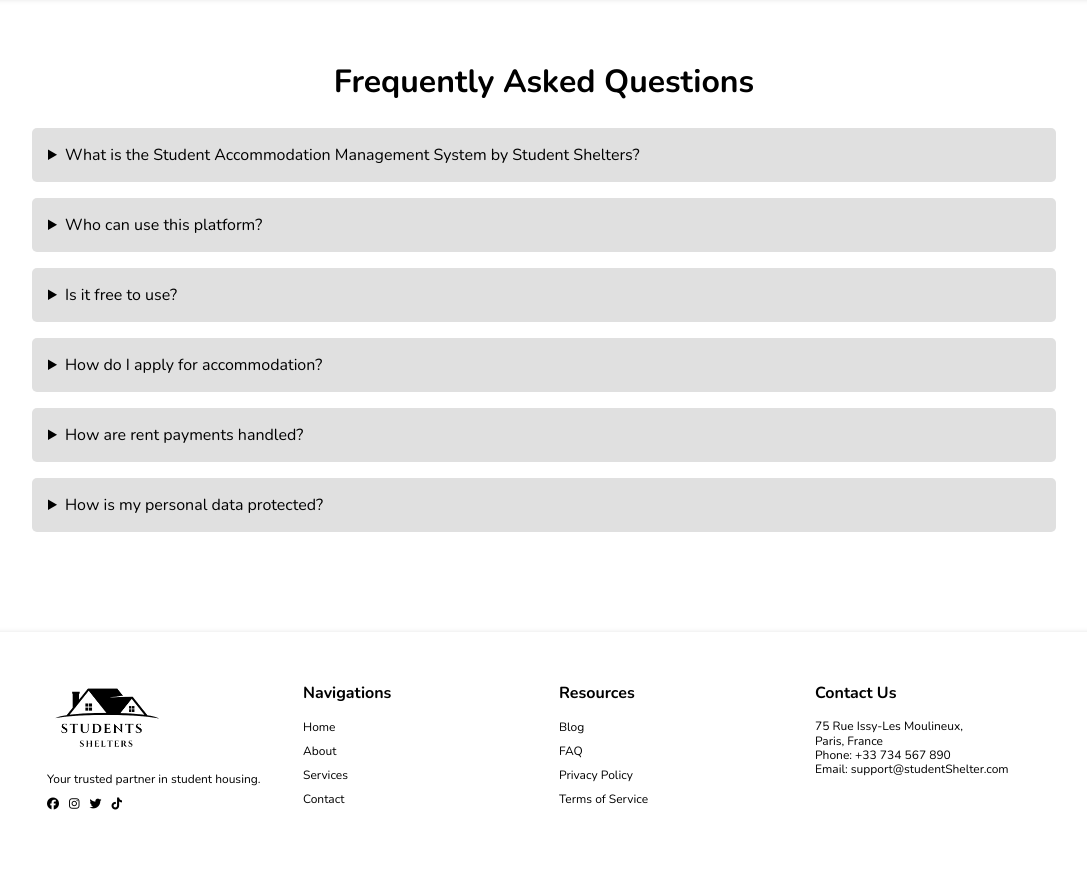
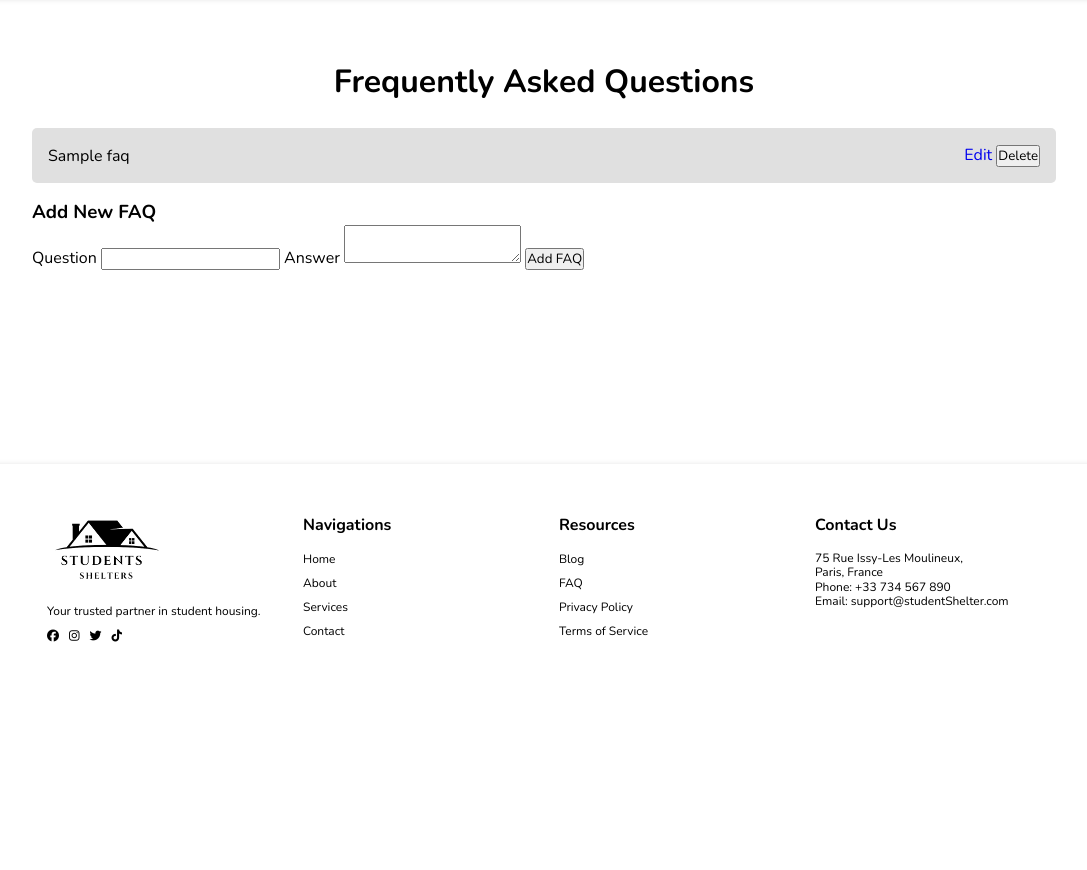
Before and after one commit to Habib-Ahmad/student-shelter, a PHP site: page /studentshelter/faq in a window 1280 px wide. Shown: the part 98-968 px from the top of the page, without its empty margins (96-1183 px from the left). After the commit the page ends 740 px from the top, so only its background shows below. Run offline with PHP 8.4, Linux system fonts and the light colour scheme; the visitor is signed in with stand-in values (Sample User, id 1); tables that the repository leaves empty or names only in its code hold one stand-in row (values such as "Sample post"); some web fonts are replaced.

Commit message:
Implemented editable faq

```diff
--- a/css/faq.css
+++ b/css/faq.css
@@ -22,6 +22,11 @@ h2 {
   width: 100%;
   font-size: 1em;
   cursor: pointer;
+  display: flex;
+  align-items: center;
+  justify-content: space-between;
+  position: relative;
+  transition: all 0.3s ease-out;
 }
 
 .faq-answer {
--- a/includes/controllers/faq_contr.php
+++ b/includes/controllers/faq_contr.php
@@ -1,15 +1,50 @@
 <?php
 
-function handleFaq()
+require_once 'includes/models/faq_model.php';
+require_once 'includes/views/faq_view.php';
+
+function handleFaq($subpage = null, $action = null, $id = null)
 {
-  $faqs = [
-    "What is the Student Accommodation Management System by Student Shelters?" => "The Student Accommodation Management System (SAMS) by Student Shelters is a web application designed to help students find, manage, and rent accommodation easily and securely.",
-    "Who can use this platform?" => "Our platform is designed for students, property managers, landlords, and educational institutions.",
-    "Is it free to use?" => "Creating an account is free for students. Some premium features may have fees.",
-    "How do I apply for accommodation?" => "Create a profile, browse properties, and submit an application.",
-    "How are rent payments handled?" => "Rent payments can be made through our secure payment gateway.",
-    "How is my personal data protected?" => "We prioritize the security of your personal information with strict data protection."
-  ];
+  require_once 'includes/models/dbh.php';
 
-  require_once 'includes/views/faq_view.php';
+  switch ($subpage) {
+    case 'add':
+      if ($_SERVER['REQUEST_METHOD'] === 'POST') {
+        $title = $_POST['title'] ?? '';
+        $description = $_POST['description'] ?? '';
+        addFaq($pdo, $title, $description);
+        header('Location: /studentshelter/faq');
+        die();
+      }
+      break;
+
+    case 'edit':
+      if ($_SESSION['user_role'] === 'admin' && $id) {
+        if ($_SERVER['REQUEST_METHOD'] === 'POST') {
+          $title = $_POST['title'] ?? '';
+          $description = $_POST['description'] ?? '';
+          updateFaq($pdo, $id, $title, $description);
+          header('Location: /studentshelter/faq');
+          die();
+        } else {
+          $faq = getFaqById($pdo, $id);
+          renderFaqEdit($faq);
+          return;
+        }
+      }
+      break;
+
+    case 'delete':
+      if ($_SESSION['user_role'] === 'admin' && $id && $_SERVER['REQUEST_METHOD'] === 'POST') {
+        deleteFaq($pdo, $id);
+        header('Location: /studentshelter/faq');
+        die();
+      }
+      break;
+
+    default:
+      $faqs = getAllFaqs($pdo);
+      renderFaqList($faqs);
+      break;
+  }
 }
--- /dev/null
+++ b/includes/models/faq_model.php
@@ -0,0 +1,36 @@
+<?php
+
+declare(strict_types=1);
+
+require_once 'includes/config_session.php';
+
+function getAllFaqs(object $pdo)
+{
+  $stmt = $pdo->query("SELECT * FROM faq ORDER BY id ASC");
+  return $stmt->fetchAll(PDO::FETCH_ASSOC);
+}
+
+function getFaqById(object $pdo, int $id)
+{
+  $stmt = $pdo->prepare("SELECT * FROM faq WHERE id = ?");
+  $stmt->execute([$id]);
+  return $stmt->fetch(PDO::FETCH_ASSOC);
+}
+
+function addFaq(object $pdo, string $title, string $description)
+{
+  $stmt = $pdo->prepare("INSERT INTO faq (title, description) VALUES (?, ?)");
+  $stmt->execute([$title, $description]);
+}
+
+function updateFaq(object $pdo, int $id, string $title, string $description)
+{
+  $stmt = $pdo->prepare("UPDATE faq SET title = ?, description = ? WHERE id = ?");
+  $stmt->execute([$title, $description, $id]);
+}
+
+function deleteFaq(object $pdo, int $id)
+{
+  $stmt = $pdo->prepare("DELETE FROM faq WHERE id = ?");
+  $stmt->execute([$id]);
+}
--- a/includes/views/faq_view.php
+++ b/includes/views/faq_view.php
@@ -1,19 +1,64 @@
 <?php
+
+function renderFaqList($faqs)
+{
   require_once 'partials/header.php';
+
+  $role = $_SESSION['user_role'] ?? '';
   ?>
-
   <section class="faq-container">
     <h2>Frequently Asked Questions</h2>
-  <?php foreach ($faqs as $question => $answer): ?>
+    <?php foreach ($faqs as $faq): ?>
       <details class="faq-item">
-      <summary class="faq-question"><?php echo htmlspecialchars($question); ?></summary>
+        <summary class="faq-question">
+          <p><?php echo htmlspecialchars($faq['title']); ?></p>
+          <?php if ($role === 'admin'): ?>
+            <div class="admin-actions">
+              <a href="/studentshelter/faq/edit/<?php echo $faq['id']; ?>">Edit</a>
+              <form method="POST" action="/studentshelter/faq/delete/<?php echo $faq['id']; ?>" style="display:inline;">
+                <button type="submit" onclick="return confirm('Are you sure you want to delete this FAQ?');">Delete</button>
+              </form>
+            </div>
+          <?php endif; ?>
+        </summary>
         <div class="faq-answer">
-        <p><?php echo htmlspecialchars($answer); ?></p>
+          <p><?php echo htmlspecialchars($faq['description']); ?></p>
         </div>
       </details>
     <?php endforeach; ?>
+
+    <?php if ($role === 'admin'): ?>
+      <form method="POST" action="/studentshelter/faq/add" class="add-faq-form">
+        <h3>Add New FAQ</h3>
+        <label for="title">Question</label>
+        <input type="text" id="title" name="title" required>
+        <label for="description">Answer</label>
+        <textarea id="description" name="description" required></textarea>
+        <button type="submit">Add FAQ</button>
+      </form>
+    <?php endif; ?>
   </section>
+  <script src="/studentshelter/js/faq.js"></script>
+  <?php
+  require_once 'partials/footer.php';
+}
 
-<script src="/studentshelter/js/faq.js"></script>
+function renderFaqEdit($faq)
+{
+  require_once 'partials/header.php';
+  ?>
+  <section class="faq-edit-container">
+    <h2>Edit FAQ</h2>
 
-<?php require_once 'partials/footer.php'; ?>
+    <form method="POST" action="/studentshelter/faq/edit/<?php echo $faq['id']; ?>">
+      <label for="title">Question</label>
+      <input type="text" id="title" name="title" value="<?php echo htmlspecialchars($faq['title']); ?>" required>
+      <label for="description">Answer</label>
+      <textarea id="description" name="description"
+        required><?php echo htmlspecialchars($faq['description']); ?></textarea>
+      <button type="submit">Save Changes</button>
+    </form>
+  </section>
+  <?php
+  require_once 'partials/footer.php';
+}
--- a/js/faq.js
+++ b/js/faq.js
@@ -1,13 +1,12 @@
+document.addEventListener('DOMContentLoaded', () => {
   const faqQuestions = document.querySelectorAll('.faq-question');
 
   faqQuestions.forEach(question => {
     question.addEventListener('click', () => {
       const item = question.parentElement;
 
-    // Toggle the active class
       item.classList.toggle('active');
 
-    // Close other open items
       document.querySelectorAll('.faq-item').forEach(otherItem => {
         if (otherItem !== item) {
           otherItem.classList.remove('active');
@@ -15,3 +14,4 @@ faqQuestions.forEach(question => {
       });
     });
   });
+});
```
Lines whose indentation alone changed are shown as unchanged.
